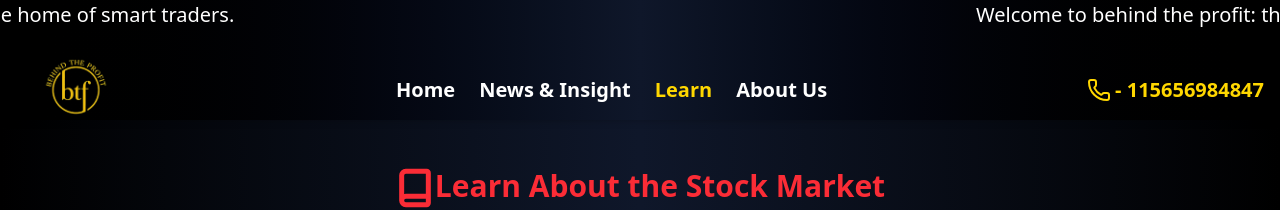
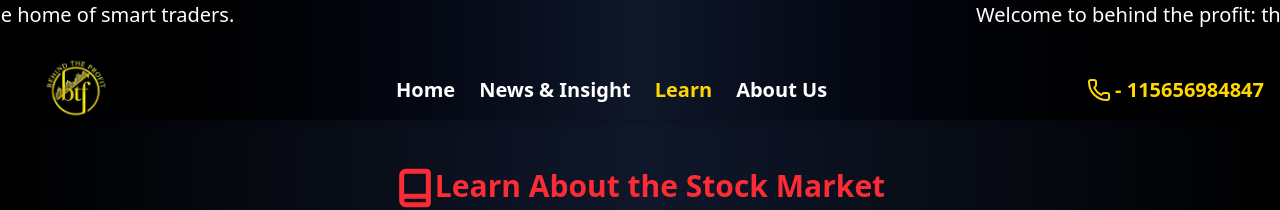
Before and after one commit to Anmolsharma1228/behindtheprofitportal, a React (Vite) app: page /Learn in a window 1280 px wide. Shown: the top 210 px of the page. Built offline with nearby package versions, Linux system fonts and the light colour scheme.

Commit message:
change logo

```diff
--- a/src/components/Navbar.jsx
+++ b/src/components/Navbar.jsx
@@ -4,7 +4,7 @@ import { FaBars } from "react-icons/fa";
 import { ImCross } from "react-icons/im";
 import { Phone } from "lucide-react";
 import { MarqueeHeadline } from "./Marquees";
-import logo1 from '../assets/Images/logo1.png'
+import logo2 from '../assets/Images/logo2.png'
 
 export const Navbar = () => {
   const [isOpen, setIsOpen] = useState(false);
@@ -17,7 +17,7 @@ export const Navbar = () => {
 <div className="flex items-center">
   <NavLink to="/">
     <img
-      src={logo1}
+      src={logo2}
       alt="Logo"
       className="w-[80px] sm:w-[120px] h-auto object-contain"
     />
```
Also changed, not shown: src/assets/Images/logo2.png (added).
